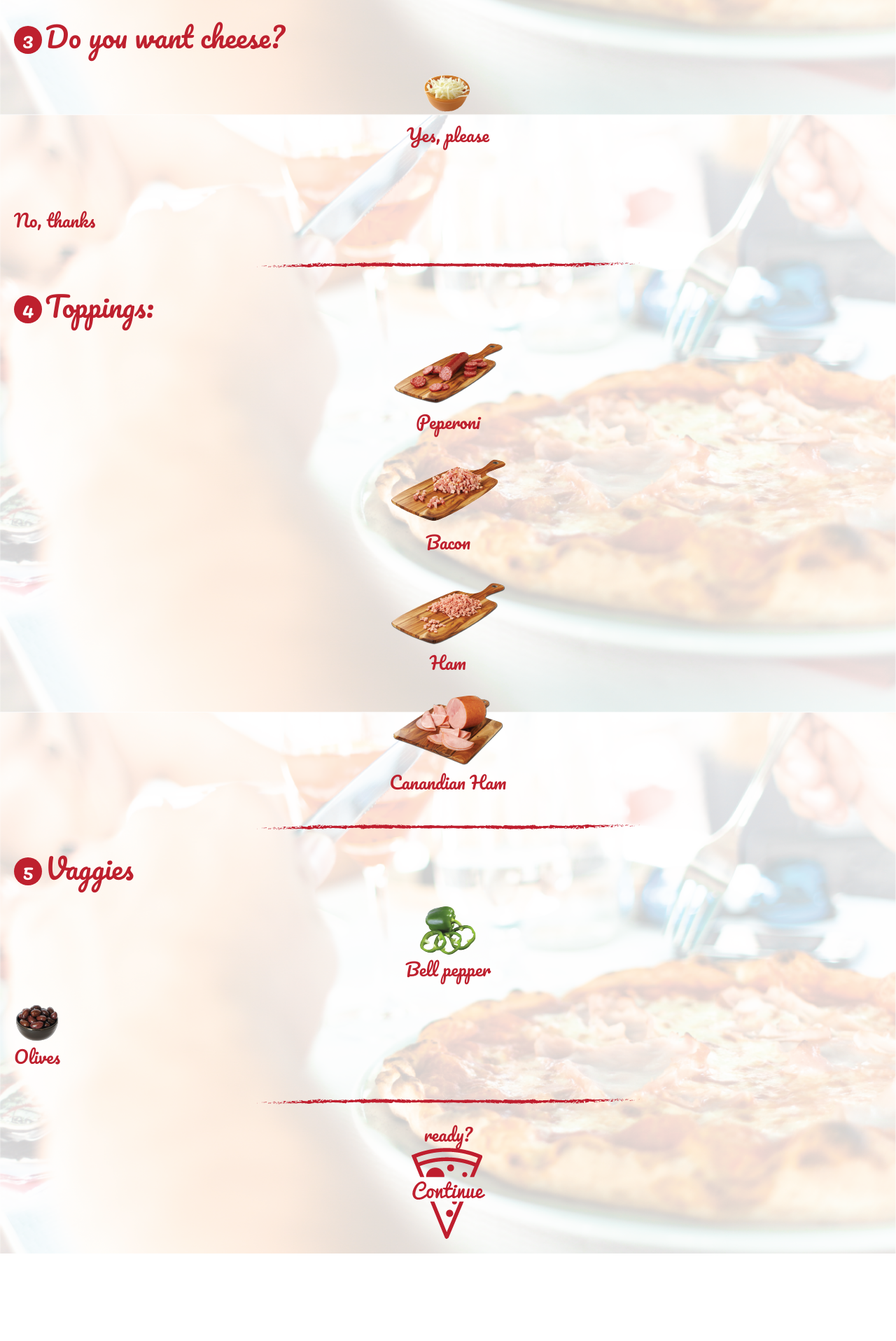
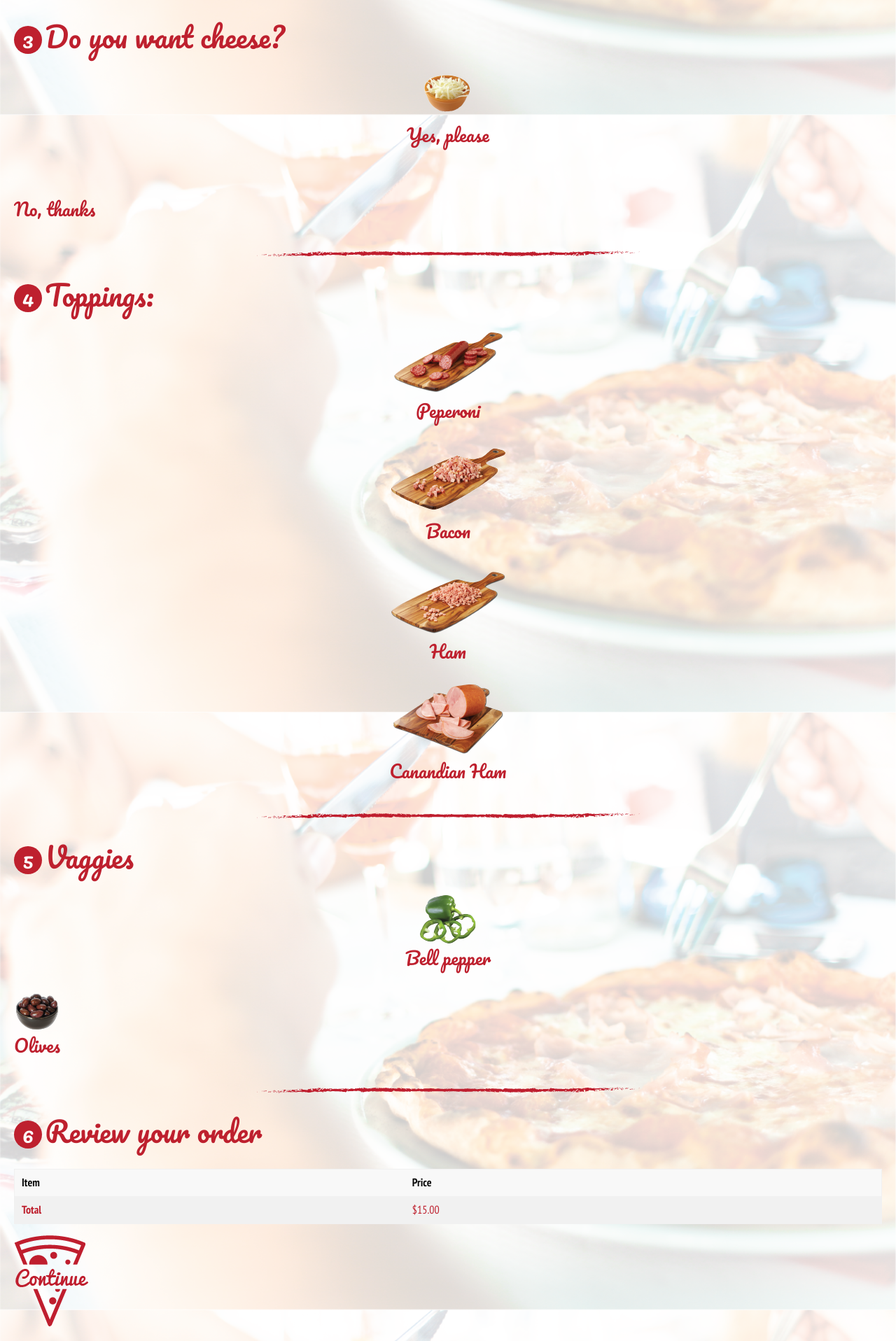
Before and after one commit to ribeirog/Pizza, a PHP site: page / in a window 1280 px wide. Shown: the part 1707-3623 px from the top of the page at 70% size. Before the commit the page ends 3498 px from the top, so only its background shows below. Run offline with PHP 8.4, Linux system fonts and the light colour scheme; some libraries are stand-ins or nearby versions.

Commit message:
More animations

```diff
--- a/index.html
+++ b/index.html
@@ -38,6 +38,7 @@
     </div>
 
     <div class="order" id="order">
+        <form method="post" action="order.php">
             <div class="small-8 small-centered columns order-background">
                 <div>
                     <img src="resources/img/logo-2.png" class="order-title">
@@ -45,27 +46,36 @@
                     <br><br>
                     <div class="row">
                         <div class="order-steps">
-                        <span class="badge order-bullet" id="messageCount">1</span>
+                            <span class="badge order-bullet">1</span>
                             <span class="order-subtitle">Pick a size:</span>
                         </div>
                         <br>
                         <div class="small-12 large-4 columns">
+                            <label class="size">
                                 <div class="pizza">
                                     <img src="resources/img/pizza-1.png" class="pizza">
                                     <p>Large</p>
                                 </div>
+                                <input type="radio" value="Large" class="size1" name="size">
+                            </label>
                         </div>
                         <div class="small-12 large-4 columns">
+                            <label class="size">
                                 <div class="pizza">
                                     <img src="resources/img/pizza-2.png" class="pizza" style="padding-top: 20px">
                                     <p>Medium</p>
                                 </div>
+                                <input type="radio" value="Medium" class="size1" name="size">
+                            </label>
                         </div>
                         <div class="small-12 large-4 columns">
+                            <label class="size">
                                 <div class="pizza">
                                     <img src="resources/img/pizza-3.png" class="pizza" style="padding-top: 30px">
                                     <p>Small</p>
                                 </div>
+                                <input type="radio" value="Small" class="size1" name="size">
+                            </label>
                         </div>
                     </div>
                     <div class="row">
@@ -79,32 +89,44 @@
                     </div>
                     <div class="row">
                         <div class="order-steps">
-                        <span class="badge order-bullet" id="messageCount">2</span>
+                            <span class="badge order-bullet">2</span>
                             <span class="order-subtitle">Choose your sauce:</span>
                         </div>
                         <div class="small-12 large-3 columns">
+                            <label class="sauce">
                                 <div class="pizza">
                                     <img src="resources/img/sauce-1.png" class="pizza">
                                     <p>Marinara</p>
                                 </div>
+                                <input type="radio" value="Marinara" name="sauce">
+                            </label>
                         </div>
                         <div class="small-12 large-3 columns">
+                            <label class="sauce">
                                 <div class="pizza">
                                     <img src="resources/img/sauce-2.png" class="pizza">
                                     <p>Barbecue</p>
                                 </div>
+                                <input type="radio" value="Barbecue" name="sauce">
+                            </label>
                         </div>
                         <div class="small-12 large-3 columns">
+                            <label class="sauce">
                                 <div class="pizza">
                                     <img src="resources/img/sauce-3.png" class="pizza">
                                     <p>Parmesan</p>
                                 </div>
+                                <input type="radio" value="Parmesan" name="sauce">
+                            </label>
                         </div>
                         <div class="small-12 large-3 columns">
+                            <label class="sauce">
                                 <div class="pizza">
                                     <img src="resources/img/sauce-4.png" class="pizza">
                                     <p>Buffalo</p>
                                 </div>
+                                <input type="radio" value="Buffalo" name="sauce">
+                            </label>
                         </div>
                     </div>
                     <div class="row">
@@ -118,21 +140,26 @@
                     </div>
                     <div class="row">
                         <div class="order-steps">
-                        <span class="badge order-bullet" id="messageCount">3</span>
+                            <span class="badge order-bullet">3</span>
                             <span class="order-subtitle">Do you want cheese?</span>
                         </div>
                         <br>
                         <div class="small-12 large-3 columns">
+                            <label class="cheese">
                                 <div class="pizza">
                                     <img src="resources/img/cheese.png" class="pizza">
                                     <p>Yes, please</p>
                                 </div>
+                                <input type="radio" value="yes" name="cheese">
+                            </label>
                         </div>
                         <div class="small-12 large-9 columns">
+                            <label class="cheese">
                                 <div class="pizza" style="text-align: left">
-                            <img src="resources/img/cheese.png" class="pizza" style="opacity: 0">
-                            <p>No, thanks</p>
+                                    <p class="no-cheese">No, thanks</p>
                                 </div>
+                                <input type="radio" value="no" name="cheese">
+                            </label>
                         </div>
                     </div>
                     <div class="row">
@@ -146,32 +173,44 @@
                     </div>
                     <div class="row">
                         <div class="order-steps">
-                        <span class="badge order-bullet" id="messageCount">4</span>
+                            <span class="badge order-bullet">4</span>
                             <span class="order-subtitle">Toppings:</span>
                         </div>
                         <div class="small-12 large-3 columns">
-                        <div class="pizza">
+                            <label class="toppings">
+                                <div class="pizza" id="img_n1">
                                     <img src="resources/img/topping-1.png" class="pizza" style="padding-top: 20px">
                                     <p>Peperoni</p>
                                 </div>
+                                <input type="checkbox" value="Peperoni" name="toppings" id="n1" class="topping">
+                            </label>
                         </div>
                         <div class="small-12 large-3 columns">
-                        <div class="pizza">
+                            <label class="toppings">
+                                <div class="pizza" id="img_n2">
                                     <img src="resources/img/topping-2.png" class="pizza">
                                     <p>Bacon</p>
                                 </div>
+                                <input type="checkbox" value="Bacon" name="toppings" id="n2" class="topping">
+                            </label>
                         </div>
                         <div class="small-12 large-3 columns">
-                        <div class="pizza">
+                            <label class="toppings">
+                                <div class="pizza"  id="img_n3">
                                     <img src="resources/img/topping-3.png" class="pizza" style="padding-top: 20px">
                                     <p>Ham</p>
                                 </div>
+                                <input type="checkbox" value="Ham" name="toppings" id="n3" class="topping">
+                            </label>
                         </div>
                         <div class="small-12 large-3 columns">
-                        <div class="pizza">
+                            <label class="toppings">
+                                <div class="pizza"  id="img_n4">
                                     <img src="resources/img/topping-4.png" class="pizza" style="padding-top: 5px">
                                     <p>Canandian Ham</p>
                                 </div>
+                                <input type="checkbox" value="Canadian Ham" name="toppings" id="n4" class="topping">
+                            </label>
                         </div>
                     </div>
                     <div class="row">
@@ -185,21 +224,27 @@
                     </div>
                     <div class="row">
                         <div class="order-steps">
-                        <span class="badge order-bullet" id="messageCount">5</span>
+                            <span class="badge order-bullet">5</span>
                             <span class="order-subtitle">Vaggies</span>
                         </div>
                         <br>
                         <div class="small-12 large-3 columns">
-                        <div class="pizza">
+                            <label class="veggies">
+                                <div class="pizza" id="img_v1">
                                     <img src="resources/img/veggie-1.png" class="pizza">
                                     <p>Bell pepper</p>
                                 </div>
+                                <input type="checkbox" value="Bell Pepper" name="toppings" id="v1" class="veggie">
+                            </label>
                         </div>
                         <div class="small-12 large-9 columns">
-                        <div class="pizza" style="text-align: left">
+                            <label class="veggies">
+                                <div class="pizza" style="text-align: left" id="img_v2">
                                     <img src="resources/img/veggie-2.png" style="padding-top: 13px">
-                            <p>Olives</p>
+                                    <p style="text-align: left">Olives</p>
                                 </div>
+                                <input type="checkbox" value="Black Olives" name="toppings" id="v2" class="veggie">
+                            </label>
                         </div>
                     </div>
                     <div class="row">
@@ -214,7 +259,31 @@
                     <div class="row">
                         <div class="small-12 large-9 columns">
                             <div class="pizza">
-                            ready?
+                                <div class="order-steps">
+                                    <span class="badge order-bullet">6</span>
+                                    <span class="order-subtitle">Review your order</span>
+                                </div>
+
+                                <br>
+
+                                <table class="order-review">
+                                    <thead>
+                                    <tr>
+                                        <th>Item</th>
+                                        <th>Price</th>
+                                    </tr>
+                                    </thead>
+                                    <tbody class="itemsToAdd">
+                                    <tr class="crust">
+
+                                    </tr>
+                                    <tr>
+                                        <td><b>Total</b></td>
+                                        <td>$15.00</td>
+                                    </tr>
+                                    </tbody>
+                                </table>
+
                             </div>
                         </div>
                         <div class="small-12 large-3 columns">
@@ -225,6 +294,7 @@
                     </div>
                 </div>
             </div>
+        </form>
     </div>
 </div>
 
@@ -252,7 +322,65 @@
             }, 2000);
 
         });
+
+        $(".size").click(function() {
+            $(".size").fadeTo("400", 0.4);
+            $(this).fadeTo( "fast", 1.0 );
+
+            var size = $('.size1').val();
+            var price;
+
+            if (size == "Large")
+                price = "$ 5.00";
+            if (size == "Medium")
+                price = "$ 4.00";
+            if (size == "Small")
+                price = "$ 3.00";
+
+            var row = "<td>"+size+"</td><td>" + price + "</td>";
+
+            $('.crust').html(row);
+
         });
+        $(".sauce").click(function() {
+            $(".sauce").fadeTo("400", 0.4);
+            $(this).fadeTo( "fast", 1.0 );
+        });
+        $(".cheese").click(function() {
+            $(".cheese").fadeTo("400", 0.4);
+            $(this).fadeTo( "fast", 1.0 );
+        });
+        $(".toppings").click(function() {
+            if($("#n1").is(':checked'))
+                $("#img_n1").fadeTo('fast', 1);
+            else
+                $("#img_n1").fadeTo(400, 0.4);
+            if($("#n2").is(':checked'))
+                $("#img_n2").fadeTo('fast', 1);
+            else
+                $("#img_n2").fadeTo(400, 0.4);
+            if($("#n3").is(':checked'))
+                $("#img_n3").fadeTo('fast', 1);
+            else
+                $("#img_n3").fadeTo(400, 0.4);
+            if($("#n4").is(':checked'))
+                $("#img_n4").fadeTo('fast', 1);
+            else
+                $("#img_n4").fadeTo(400, 0.4);
+        });
+        $(".veggies").click(function() {
+            if ($("#v1").is(':checked'))
+                $("#img_v1").fadeTo('fast', 1);
+            else
+                $("#img_v1").fadeTo(400, 0.4);
+            if ($("#v2").is(':checked'))
+                $("#img_v2").fadeTo('fast', 1);
+            else
+                $("#img_v2").fadeTo(400, 0.4);
+        });
+
+    });
+
 
 
 </script>
--- a/resources/stylesheet/style.css
+++ b/resources/stylesheet/style.css
@@ -19,7 +19,7 @@
     padding-top: 20px;
 }
 
-.home-content>h1,h3 {
+.home-content>h1,.home-content>h3 {
     font-family: 'PT Sans Narrow', sans-serif;
     color: white;
 }
@@ -50,7 +50,9 @@ img.order-title{
     line-height: 2;
 }
 
-.order-steps{
+.order-review{
+    font-family: 'PT Sans Narrow', sans-serif;
+    color: #be202e;
 
 }
 
@@ -80,8 +82,21 @@ img.pizza{
     margin-right: auto
 }
 
-div.pizza{
+div.pizza p{
    text-align: center;
     font-size: 25px;
     color: #be202e;
 }
+
+label.size, label.sauce{
+    cursor: pointer;
+}
+
+.size input, .sauce input, .cheese input, .toppings input, .veggies input{
+    display: none;
+}
+
+div p.no-cheese{
+     text-align: left;
+     margin-top: 66px;
+ }
```
Also changed, not shown: order.php (added, +7 -0 lines). Lines whose indentation alone changed are shown as unchanged.
